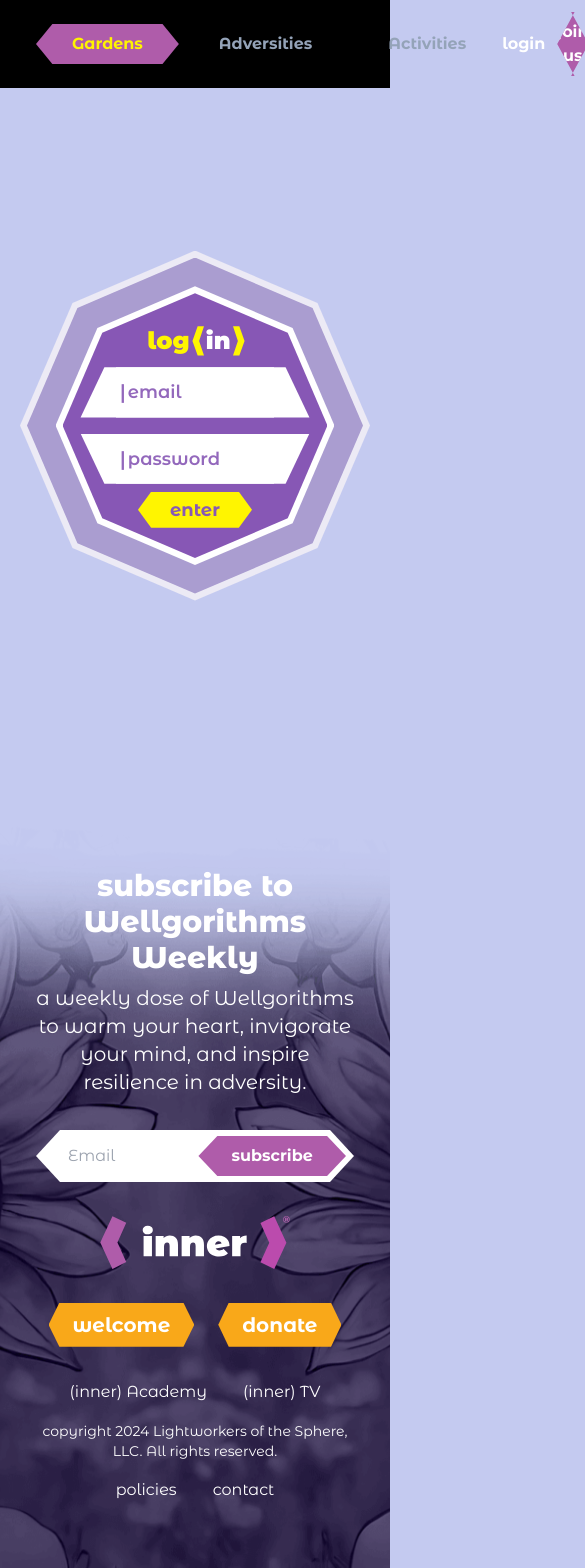
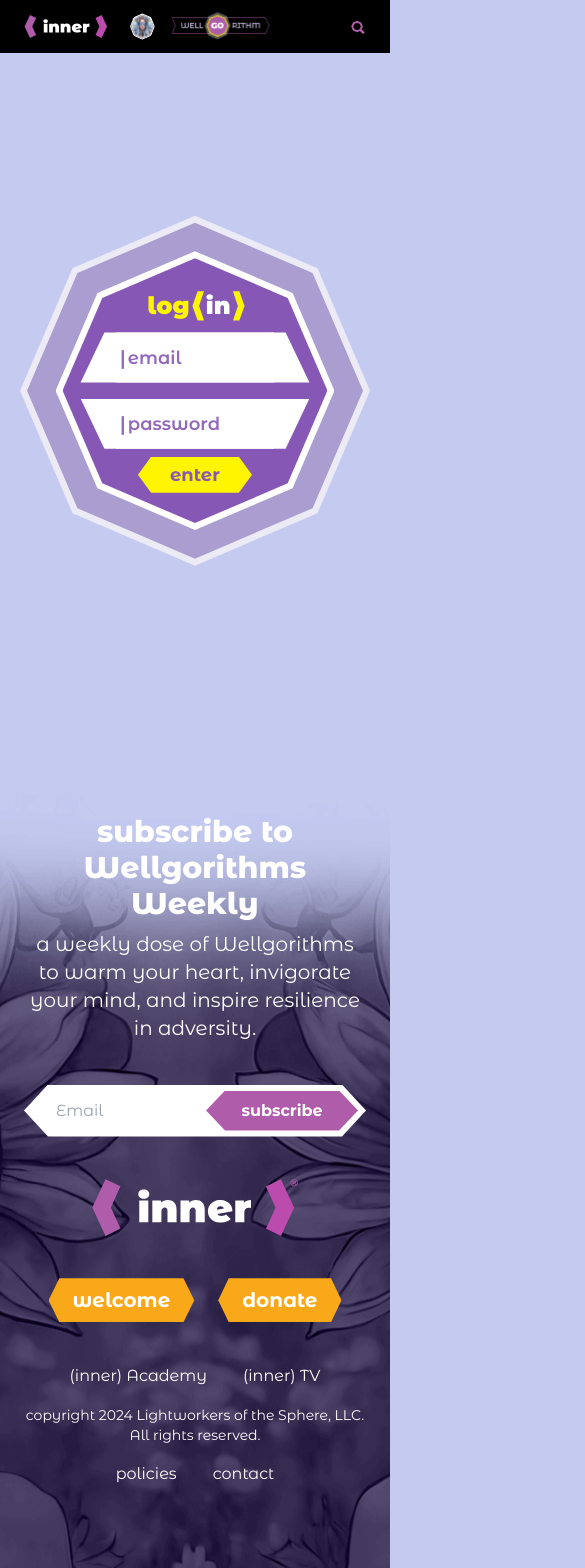
Before and after one commit to Etherwise/inner-garden-frontend, a Next.js app: page /login in a window 390 px wide. Shown: the top 1568 px of the page, 585 px wide, since content can reach past the window. Built offline with nearby package versions, Linux system fonts and the light colour scheme.

Commit message:
Refactor header responsiveness

```diff
--- a/app/components/footer/index.jsx
+++ b/app/components/footer/index.jsx
@@ -14,8 +14,8 @@ const Footer = ({
 }) => {
   return (
     <footer className="
-    flex flex-col items-center justify-center gap-y-[4vh] md:gap-y-[5vh] lg:gap-y-[6vh]
-    min-h-screen w-full text-white md:pt-[9vh] px-9
+    flex flex-col items-center justify-center gap-y-[5vh] md:gap-y-[6vh] lg:gap-y-[7vh]
+    min-h-screen w-full text-white md:pt-[12vh] px-6
     bg-no-repeat bg-[url(/footer/footer_bg.png)] bg-cover bg-center">
       <section className="
       flex flex-col items-center
--- a/app/components/footer/mail_subscribe.jsx
+++ b/app/components/footer/mail_subscribe.jsx
@@ -21,7 +21,7 @@ const MailSubscribeComp = ({}) => {
     w-full sm:w-[60%] lg:w-[45%] py-1.5 px-2 bg-white
     text-black">
       <input type='mail' placeholder="Email" className="py-2 lg:py-3 ml-6 outline-2 w-full" />
-      <button ref={subscribeBtnRef} className="bg-[#AF5CAA] text-white py-2 lg:py-3 px-6 sm:px-3 w-full sm:w-1/3 font-bold">subscribe</button>
+      <button ref={subscribeBtnRef} className="bg-[#AF5CAA] text-white py-2 lg:py-3 px-6 sm:px-3 w-[90%] sm:w-1/3 font-bold">subscribe</button>
     </section>
   );
 }
--- a/app/components/header/filter_btn.jsx
+++ b/app/components/header/filter_btn.jsx
@@ -23,7 +23,8 @@ const FilterBtn = ({id=0, text="", className=""}) => {
     <button ref={elementRef} className={
       `${headerFilter.activeFilter.id == id ? "text-yellow-dark bg-purple-mid" : "text-slate-400"}
       w-full py-2 px-9
-      text-center font-bold ${className}`}
+      text-center font-bold text-sm xl:text-base
+      ${className}`}
       onClick={handleClick}
       >
       {text}
--- a/app/components/header/index.jsx
+++ b/app/components/header/index.jsx
@@ -15,14 +15,16 @@ const Header = ({
   return (
     <header className="
     flex items-center justify-between
-    min-h-max w-full text-white py-3 px-9
+    min-h-max w-full text-white py-3 px-6
     bg-black">
       <section>
-        <Image
-          src={HeaderLogo}
-          alt="Inner Logo"
-          className="w-[60%] lg:w-[80%] xl:w-full"
-        />
+        <Link href={"/"}>
+          <Image
+            src={HeaderLogo}
+            alt="Inner Logo"
+            className="w-[80%] xl:w-full"
+          />
+        </Link>
       </section>
 
       <section>
@@ -33,28 +35,26 @@ const Header = ({
         />
       </section>
 
-      <section className="flex gap-1">
+      <section className="hidden gap-1 lg:flex">
         <FilterBtn id={1} text="Gardens" />
         <FilterBtn id={2} text="Adversities" />
         <FilterBtn id={3} text="Activities" />
       </section>
 
-      <section className="flex items-center">
+      <section className="hidden gap-1 lg:flex items-center">
         <Image
           src={HeaderExtra}
           alt="extra"
-          className="w-[60%] lg:w-[80%] xl:w-full"
         />
         <Image
           src={HeaderExtra}
           alt="extra"
-          className="w-[60%] lg:w-[80%] xl:w-full"
         />
         <Image
           src={HeaderExtra}
           alt="extra"
-          className="w-[60%] lg:w-[80%] xl:w-full"
-          style={{fill: "yellow", stroke: "yellow"}}
+          className="fill-red-600 stroke-black"
+          style={{fill: "black", stroke: "black"}}
         />
       </section>
 
@@ -66,40 +66,22 @@ const Header = ({
         />
       </section>
 
-      <section>
+      <section className="w-max">
         <Image
           src={HeaderSearch}
           alt="Avatar"
-          className="w-[60%] lg:w-[80%] xl:w-full"
+          className="w-[60%] lg:w-[80%] xl:w-full ml-auto"
         />
       </section>
 
-      <section className="
-      flex items-center gap-3 w-1/6
+      <section className="hidden
+      lg:flex items-center gap-3
+      w-[24%] lg:w-[21%] xl:w-[18%]
       ">
-        <LinkComp text="login" href="/login" className="text-purple-mid" />
-        <LinkComp text="join us" href="/joinus" className="bg-purple-mid py-2" angle={15} />
+        <LinkComp text="login" href="/login" className="text-purple-mid text-sm xl:text-base" />
+        <LinkComp text="join us" href="/joinus" className="bg-purple-mid py-2 text-sm xl:text-base" angle={15} />
       </section>
 
-
-      {/*
-
-
-      <div className="flex flex-col items-center justify-center gap-y-3">
-        <section className="flex justify-between items-center gap-9
-        text-xl w-max">
-          <Link href="/academy">(inner) Academy</Link>
-          <Link href="/tv">(inner) TV</Link>
-        </section>
-        <section className="text-center">
-          <span>copyright 2024 Lightworkers of the Sphere, LLC. All rights reserved.</span>
-        </section>
-        <section className="flex justify-between items-center gap-9
-        text-xl w-max">
-          <Link href="/policies">policies</Link>
-          <Link href="/contact">contact</Link>
-        </section>
-      </div> */}
     </header>
   );
 }
```
